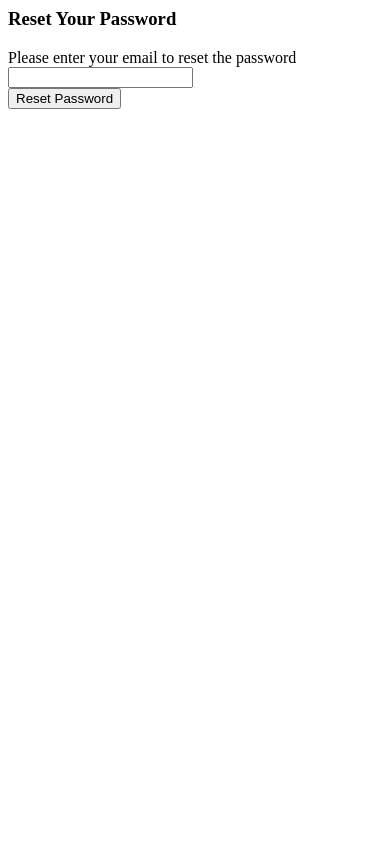
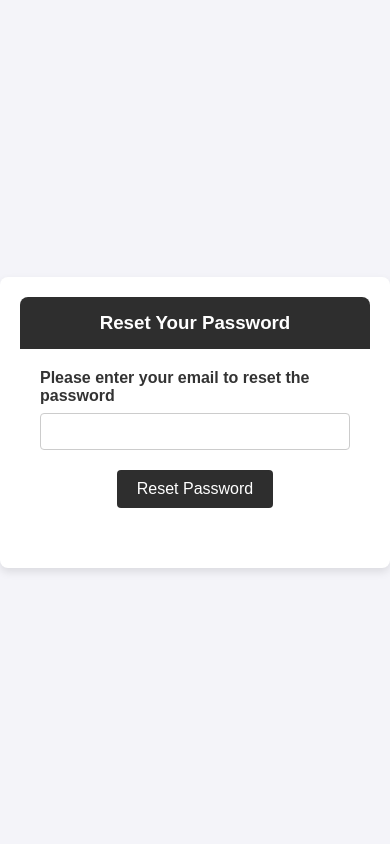
Before and after one commit to Mindaugas66/Bogor_Inventory, a Django app: page /accounts/password_reset/ in a window 390 px wide. Run offline with Django 5.2, Linux system fonts and the light colour scheme.

Commit message:
updated login/password reset pages,

```diff
--- a/mysite/inventory/templates/registration/password_reset_form.html
+++ b/mysite/inventory/templates/registration/password_reset_form.html
@@ -1,9 +1,88 @@
-<div class="container mt-5">
-  <div class="row justify-content-center">
-    <div class="col-md-6">
+<!DOCTYPE html>
+<html lang="en">
+<head>
+  <meta charset="UTF-8">
+  <meta name="viewport" content="width=device-width, initial-scale=1.0">
+  <title>Reset Password</title>
+  <style>
+    body {
+      font-family: Arial, sans-serif;
+      background-color: #f4f4f9;
+      margin: 0;
+      padding: 0;
+      display: flex;
+      justify-content: center;
+      align-items: center;
+      height: 100vh;
+    }
+    .container {
+      max-width: 400px;
+      width: 100%;
+      padding: 20px;
+      box-shadow: 0 4px 8px rgba(0, 0, 0, 0.1);
+      background-color: #ffffff;
+      border-radius: 8px;
+    }
+    .card {
+      border: none;
+    }
+    .card-header {
+      background-color: #2e2e2e;
+      color: #ffffff;
+      padding: 15px;
+      border-radius: 8px 8px 0 0;
+      text-align: center;
+    }
+    .card-title {
+      margin: 0;
+    }
+    .card-body {
+      padding: 20px;
+    }
+    .form-group {
+      margin-bottom: 20px;
+    }
+    label {
+      display: block;
+      margin-bottom: 8px;
+      font-weight: bold;
+      color: #333333;
+    }
+    .form-control {
+      width: 100%;
+      padding: 10px;
+      border: 1px solid #cccccc;
+      border-radius: 4px;
+      box-sizing: border-box;
+    }
+    .form-group.mt-4 {
+      text-align: center;
+    }
+    .btn-primary {
+      background-color: #2e2e2e;
+      border: none;
+      padding: 10px 20px;
+      border-radius: 4px;
+      color: #ffffff;
+      cursor: pointer;
+      font-size: 16px;
+    }
+    .btn-primary:hover {
+      background-color: #444444;
+    }
+    .alert {
+      padding: 10px;
+      color: #ffffff;
+      background-color: #d9534f;
+      border-radius: 4px;
+    }
+  </style>
+</head>
+<body>
+  <div class="container">
     <div class="card">
-        <div class="card-header bg-primary text-white">
-          <h3 class="card-title text-center">Reset Your Password</h3>
+      <div class="card-header">
+        <h3 class="card-title">Reset Your Password</h3>
       </div>
       <div class="card-body">
         <form action="" method="post">
@@ -20,12 +99,12 @@
               document.getElementById("id_email").classList.add("form-control");
             </script>
           </div>
-            <div class="form-group mt-4 text-center">
+          <div class="form-group mt-4">
             <input type="submit" class="btn btn-primary btn-lg" value="Reset Password">
           </div>
         </form>
       </div>
     </div>
   </div>
-  </div>
-</div>
+</body>
+</html>
```
Also changed, not shown: mysite/inventory/static/css/styles.css (+3 -15 lines), mysite/inventory/templates/base.html (+120 -24 lines), mysite/inventory/templates/registration/login.html (+4 -4 lines), mysite/inventory/templates/registration/password_reset_done.html (+78 -4 lines), mysite/mysite/settings.py (+3 -5 lines), mysite/mysite/urls.py (line endings or trailing spaces). Lines whose indentation alone changed are shown as unchanged.
